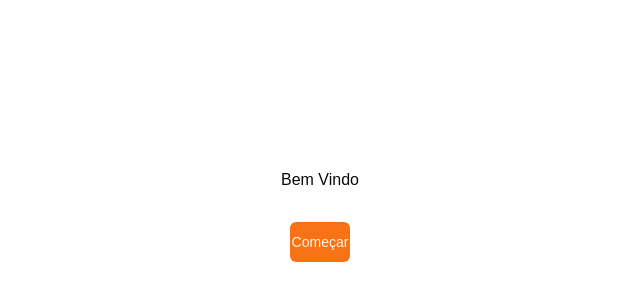
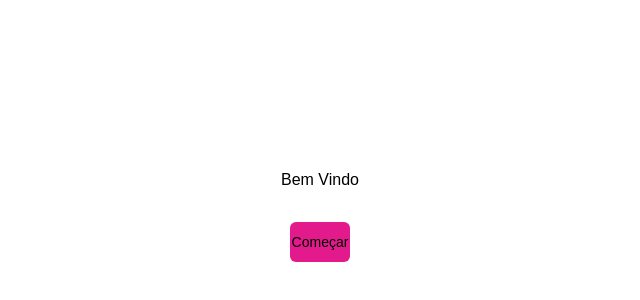
Before and after one commit to josepaliares/app-bitdoglab, a React (Vite) app: page /welcome in a window 1280 px wide. Shown: the part 200-500 px from the top of the page, without its empty margins (320-960 px from the left). Built offline with nearby package versions, Linux system fonts and the light colour scheme.

Commit message:
adiciona design system no tailwind

```diff
--- a/package.json
+++ b/package.json
@@ -15,6 +15,7 @@
 		"@capacitor/core": "^6.1.2",
 		"@capacitor/ios": "^6.1.2",
 		"@fontsource-variable/inter": "^5.0.20",
+		"@fontsource/ubuntu": "^5.2.5",
 		"@radix-ui/react-accordion": "^1.2.0",
 		"@radix-ui/react-alert-dialog": "^1.1.1",
 		"@radix-ui/react-avatar": "^1.1.0",
--- a/src/main.tsx
+++ b/src/main.tsx
@@ -1,7 +1,7 @@
 import { StrictMode } from 'react';
 import { createRoot } from 'react-dom/client';
 import './globals.css';
-import '@fontsource-variable/inter';
+import '@fontsource/ubuntu';
 import { App } from './App';
 
 const root = document.getElementById('root');
--- a/tailwind.config.ts
+++ b/tailwind.config.ts
@@ -1,13 +1,4 @@
 import type { Config } from 'tailwindcss';
-import {
-	blue,
-	green,
-	orange,
-	red,
-	stone,
-	white,
-	yellow,
-} from 'tailwindcss/colors';
 
 export default {
 	content: [
@@ -26,7 +17,19 @@ export default {
 		},
 		extend: {
 			fontFamily: {
-				sans: ['"Inter Variable"', 'sans-serif'],
+				ubuntu: ['Ubuntu', 'sans-serif'],
+			},
+			fontWeight: {
+				regular: '400',
+				medium: '500',
+				bold: '700',
+			},
+			fontSize: {
+				xs: '0.75rem',  // 12px
+				sm: '0.875rem', // 14px
+				md: '1rem',     // 16px
+				lg: '1.25rem',  // 20px
+				xl: '1.5rem',   // 24px
 			},
 			keyframes: {
 				'accordion-down': {
@@ -43,59 +46,32 @@ export default {
 				'accordion-up': 'accordion-up 0.2s ease-out',
 			},
 			colors: {
-				border: stone[200],
-				input: stone[200],
-				background: white,
-				foreground: stone[950],
-				card: {
-					// biome-ignore lint/style/useNamingConvention: external naming
-					DEFAULT: white,
-					foreground: stone[950],
+
+				input: 'gray-10',
+				border: 'gray-20',
+				foreground: 'black',
+				background: 'white',
+
+				white: '#FFFFFF',
+				black: '#000000',
+				gray: {
+					10: '#e6e6e6',
+					20: '#8a8a8a',
+					30: '#4d4d4d',
 				},
-				popover: {
-					// biome-ignore lint/style/useNamingConvention: external naming
-					DEFAULT: white,
-					foreground: stone[950],
+				pink: {
+					10: '#f7badd',
+					20: '#ed54aa',
+					30: '#e31a8b',
+					40: '#a01262',
+					50: '#720d46',
 				},
-				primary: {
-					// biome-ignore lint/style/useNamingConvention: external naming
-					DEFAULT: orange[500],
-					foreground: orange[50],
-				},
-				secondary: {
-					// biome-ignore lint/style/useNamingConvention: external naming
-					DEFAULT: stone[100],
-					foreground: stone[900],
-				},
-				muted: {
-					// biome-ignore lint/style/useNamingConvention: external naming
-					DEFAULT: stone[100],
-					foreground: stone[500],
-				},
-				accent: {
-					// biome-ignore lint/style/useNamingConvention: external naming
-					DEFAULT: orange[100],
-					foreground: orange[900],
-				},
-				destructive: {
-					// biome-ignore lint/style/useNamingConvention: external naming
-					DEFAULT: red[500],
-					foreground: red[50],
-				},
-				success: {
-					// biome-ignore lint/style/useNamingConvention: external naming
-					DEFAULT: green[500],
-					foreground: green[50],
-				},
-				warning: {
-					// biome-ignore lint/style/useNamingConvention: external naming
-					DEFAULT: yellow[500],
-					foreground: yellow[50],
-				},
-				info: {
-					// biome-ignore lint/style/useNamingConvention: external naming
-					DEFAULT: blue[500],
-					foreground: blue[50],
+				blue: {
+					10: '#a8cadf',
+					20: '#5d9dc4',
+					30: '#3f84af',
+					40: '#244b64',
+					50: '#162f3e',
 				},
 			},
 		},
```
Also changed, not shown: 1 other file (tests, documents, lock files or other folders).
